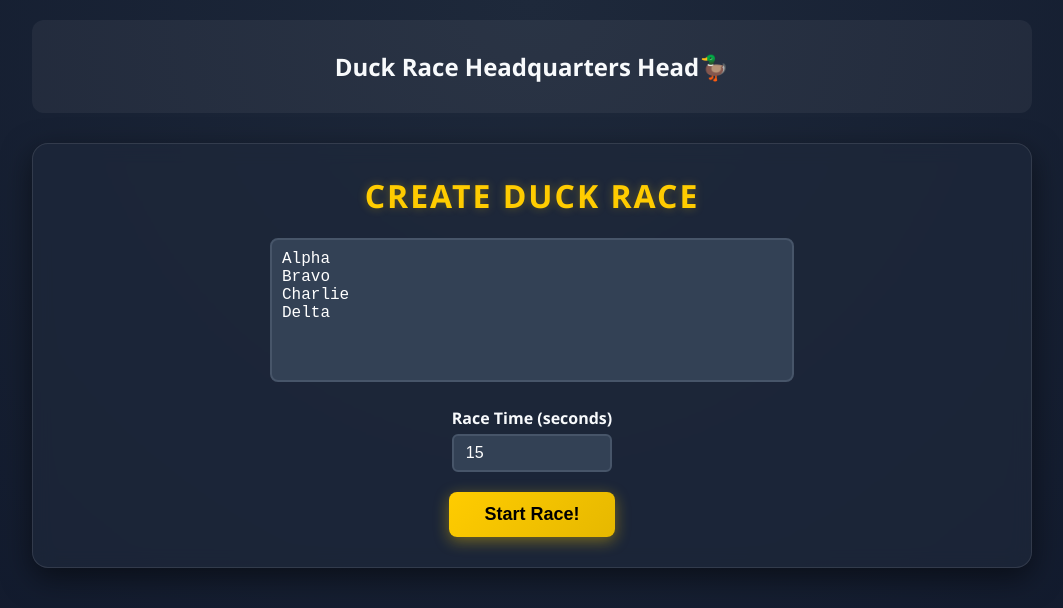
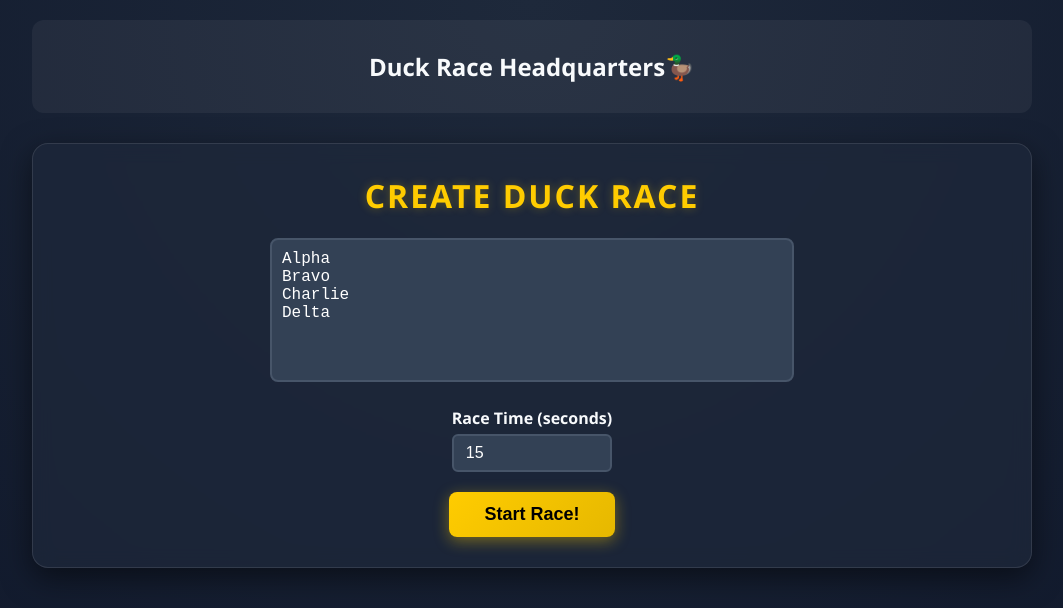
Before and after one commit to THISISME497/Duck-Race, a website: page index.html in a window 1280 px wide. Shown: the whole page, without its empty margins (108-1171 px from the left). Drawn offline with Linux system fonts and the light colour scheme.

Commit message:
Fix title and header text in index.html

```diff
--- a/index.html
+++ b/index.html
@@ -3,7 +3,7 @@
 <head>
     <meta charset="UTF-8">
     <meta name="viewport" content="width=device-width, initial-scale=1.0">
-    <title>Mrs.Millenni's Duck Race</title>
+    <title>Mrs.Minnelli's Duck Race</title>
     <style>
         :root {
             --primary: #ffcc00;
@@ -229,7 +229,7 @@
 <body>
     <div class="container">
         <div class="header-bar">
-            <h2>Duck Race Headquarters Head🦆</h2>
+            <h2>Duck Race Headquarters🦆</h2>
         </div>
 
         <!-- Setup Screen -->
```
